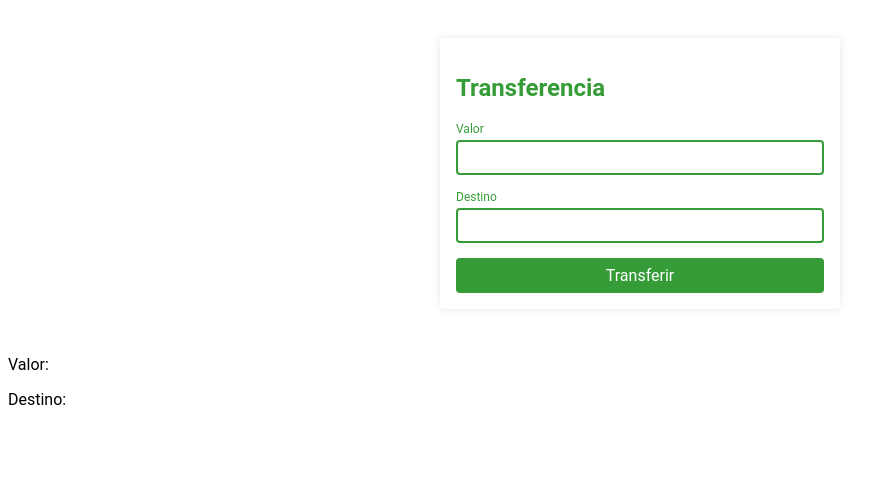
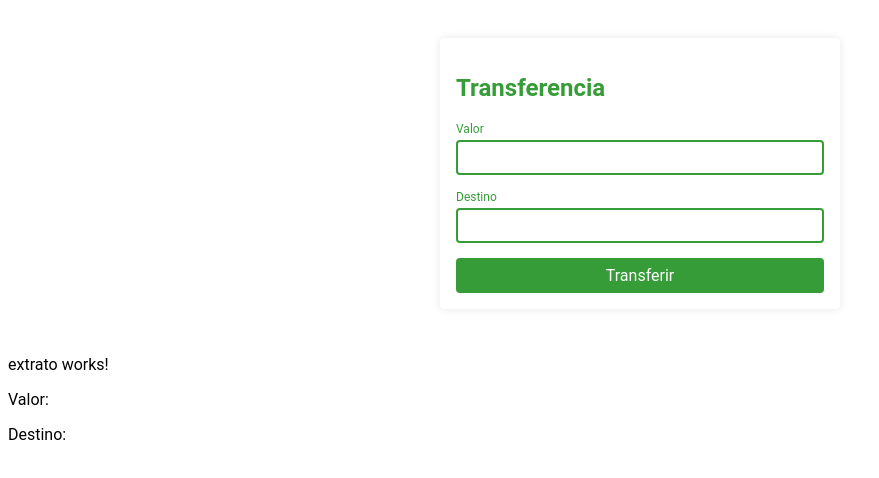
Before and after one commit to ThiSBernardo/ByteBank, an Angular app: page / in a window 1280 px wide. Shown: the top 478 px of the page, without its empty margins (0-879 px from the left). Built offline with nearby package versions, Linux system fonts and the light colour scheme.

Commit message:
Implementação do extrato

```diff
--- a/src/app/app.component.html
+++ b/src/app/app.component.html
@@ -1,6 +1,7 @@
 <app-nova-transferencia
   (aoTransferir)="transferir($event)"
 ></app-nova-transferencia>
+<app-extrato></app-extrato>
 
 <p>Valor: {{ transferencia?.valor }}</p>
 <p>Destino: {{ transferencia?.destino }}</p>
--- a/src/app/app.module.ts
+++ b/src/app/app.module.ts
@@ -4,11 +4,13 @@
 
 import { NovaTransferenciaComponent } from './nova-transferencia/nova-transferencia.component';
 import { AppComponent } from './app.component';
+import { ExtratoComponent } from './extrato/extrato.component';
 
 @NgModule({
   declarations: [
     AppComponent,
-    NovaTransferenciaComponent
+    NovaTransferenciaComponent,
+    ExtratoComponent
   ],
   imports: [
     BrowserModule,
--- /dev/null
+++ b/src/app/extrato/extrato.component.html
@@ -0,0 +1 @@
+<p>extrato works!</p>
--- /dev/null
+++ b/src/app/extrato/extrato.component.ts
@@ -0,0 +1,15 @@
+import { Component, OnInit } from '@angular/core';
+
+@Component({
+  selector: 'app-extrato',
+  templateUrl: './extrato.component.html',
+  styleUrls: ['./extrato.component.scss']
+})
+export class ExtratoComponent implements OnInit {
+
+  constructor() { }
+
+  ngOnInit(): void {
+  }
+
+}
--- a/src/app/nova-transferencia/nova-transferencia.component.html
+++ b/src/app/nova-transferencia/nova-transferencia.component.html
@@ -14,6 +14,7 @@
 
     <div class="botao-wrapper">
       <button class="botao" type="submit">Transferir</button>
+
     </div>
   </form>
 </section>
--- a/src/app/nova-transferencia/nova-transferencia.component.ts
+++ b/src/app/nova-transferencia/nova-transferencia.component.ts
@@ -13,6 +13,7 @@
   valor: number;
   destino: number;
 
+
     transferir() {
       console.log('transferencia solicitada com sucesso');
 
```
Also changed, not shown: src/app/extrato/extrato.component.scss (added), 1 other file (tests, documents, lock files or other folders). Lines whose indentation alone changed are shown as unchanged.
